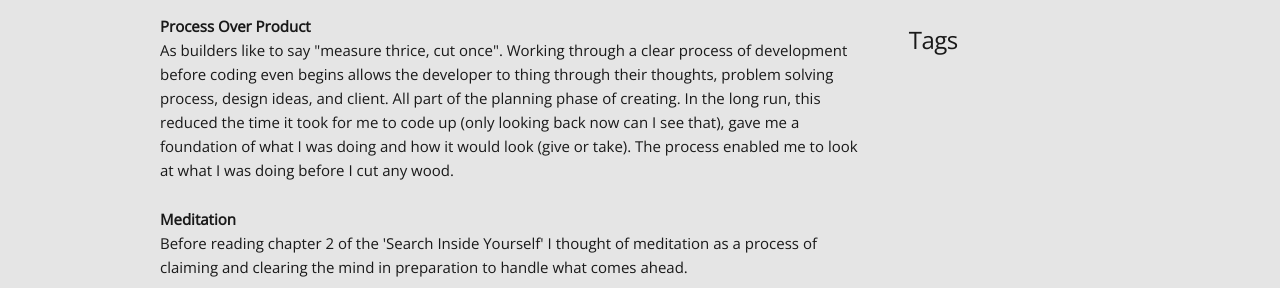
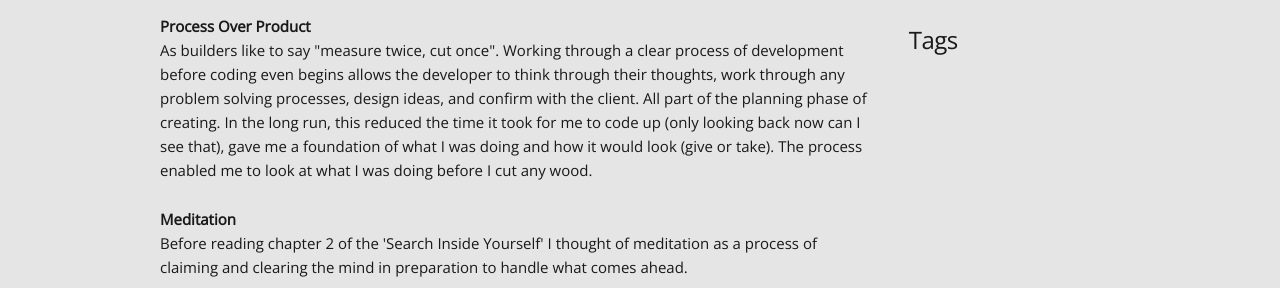
Before and after one commit to Shelleytee/Shelleytee.github.io, a plain HTML site: page blog/c3-meditation-process.html in a window 1280 px wide. Shown: the part 512-800 px from the top of the page. Drawn offline with nearby package versions, Linux system fonts and the light colour scheme.

Commit message:
spelling corrections to body of text

```diff
--- a/blog/c3-meditation-process.html
+++ b/blog/c3-meditation-process.html
@@ -81,7 +81,7 @@
 
               <p>
                 <strong>Process Over Product</strong></br>
-                As builders like to say "measure thrice, cut once". Working through a clear process of development before coding even begins allows the developer to thing through their thoughts, problem solving process, design ideas, and client. All part of the planning phase of creating. In the long run, this reduced the time it took for me to code up (only looking back now can I see that), gave me a foundation of what I was doing and how it would look (give or take). The process enabled me to look at what I was doing before I cut any wood.
+                As builders like to say "measure twice, cut once". Working through a clear process of development before coding even begins allows the developer to think through their thoughts, work through any problem solving processes, design ideas, and confirm with the client. All part of the planning phase of creating. In the long run, this reduced the time it took for me to code up (only looking back now can I see that), gave me a foundation of what I was doing and how it would look (give or take). The process enabled me to look at what I was doing before I cut any wood.
               </p>
               <p>
                 <strong>Meditation</strong></br>
```
